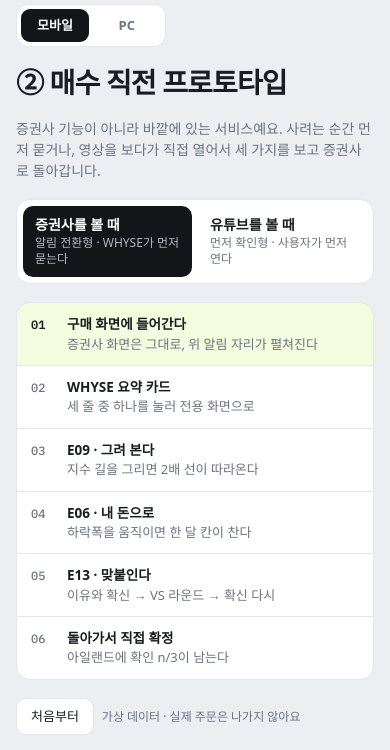
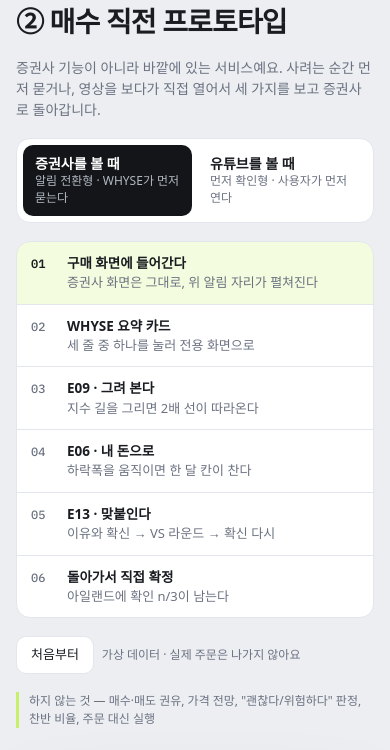
Before and after one commit to kimeunsun655/synthetic-investor, a plain HTML site: page prototypes/whyse/buy.html in a window 390 px wide. Shown: the part 65-815 px from the top of the page. Drawn offline with Linux system fonts and the light colour scheme; a web font is replaced by a local one.

Commit message:
Keep buy-moment prototype mobile-only in hub
Co-Authored-By: Claude Opus 5.5 <noreply@anthropic.com>
Claude-Session: https://claude.ai/code/session_013TKcfKBXyKjQAuuJC99jsM

```diff
--- a/prototypes/whyse/buy.html
+++ b/prototypes/whyse/buy.html
@@ -612,7 +612,7 @@ h2{margin:0 0 6px;font-size:23px;line-height:1.3;letter-spacing:-.03em;font-weig
 
   <aside class="side">
     <div class="brand"><i></i><b>WHYSE</b><span>답보다 중요한 건, 왜.</span></div>
-    <div class="dev" role="group" aria-label="기기"><button aria-pressed="true" data-dev="m">모바일</button><button aria-pressed="false" data-dev="pc">PC</button></div>
+    <div class="dev" role="group" aria-label="기기" hidden><button aria-pressed="true" data-dev="m">모바일</button><button aria-pressed="false" data-dev="pc">PC</button></div>
     <h1>② 매수 직전 프로토타입</h1>
     <p class="lede">증권사 기능이 아니라 바깥에 있는 서비스예요. 사려는 순간 먼저 묻거나, 영상을 보다가 직접 열어서 세 가지를 보고 증권사로 돌아갑니다.</p>
     <div class="seg" role="group" aria-label="들어오는 길">
```
Also changed, not shown: prototypes/whyse/index.html (+1 -1 lines).
